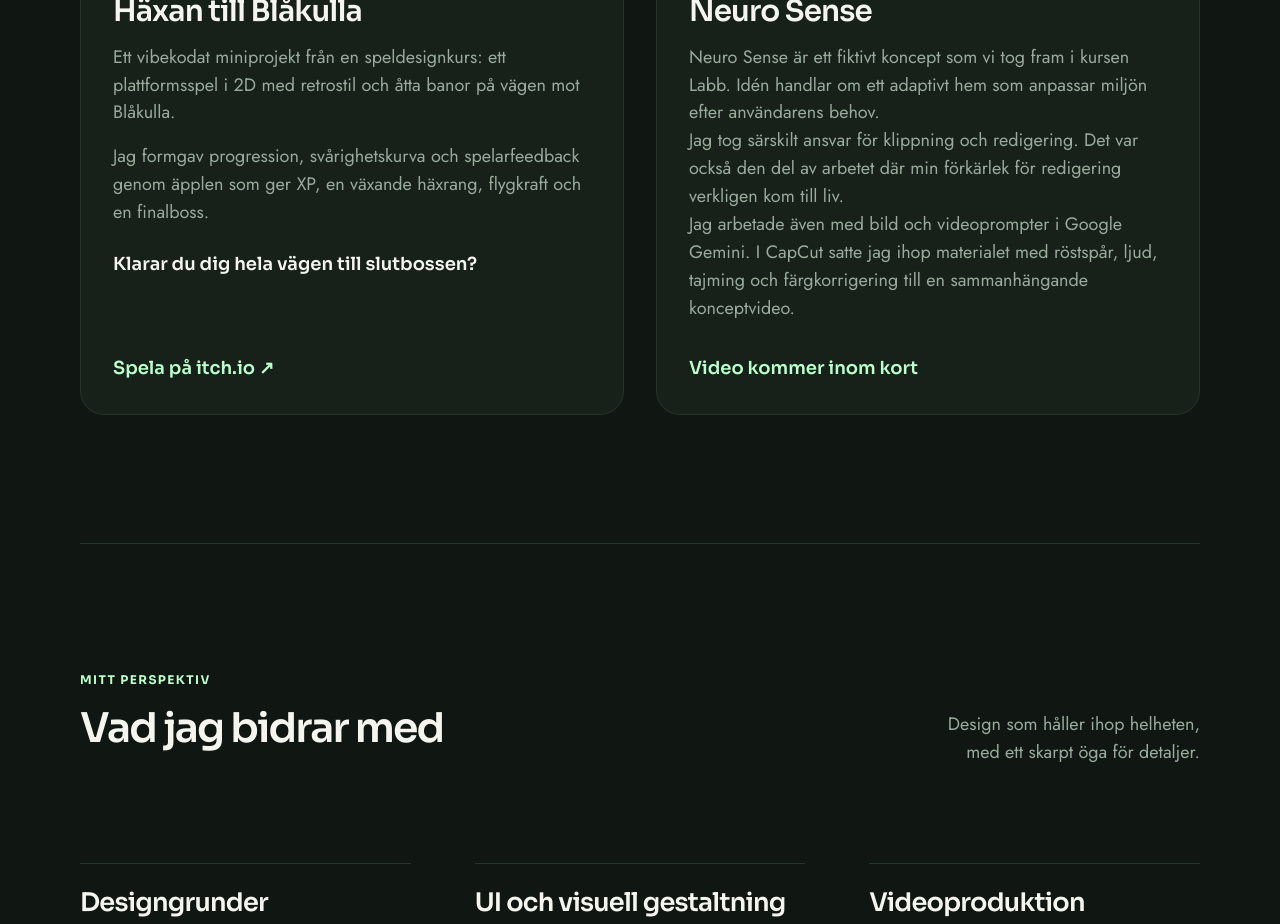
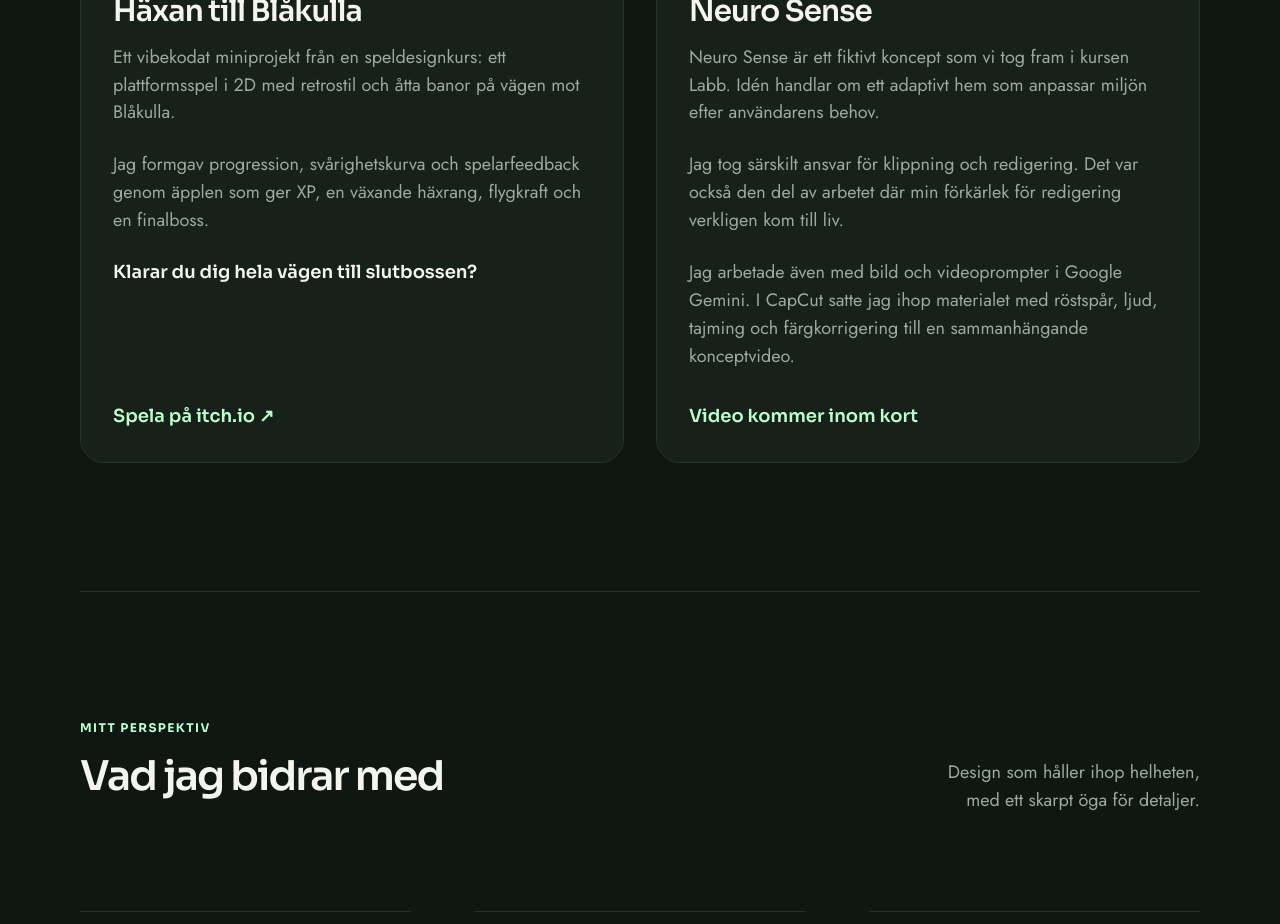
Before and after one commit to Karro-fi/karolina-portfolio, a Next.js app in the folder karolina-portfolio-vercel-upload/: page / in a window 1280 px wide. Shown: the part 3480-4404 px from the top of the page. Built offline with nearby package versions, Linux system fonts and the light colour scheme; no server answers.

Commit message:
Gör Neuro Sense text luftigare

```diff
--- a/karolina-portfolio-vercel-upload/app/globals.css
+++ b/karolina-portfolio-vercel-upload/app/globals.css
@@ -765,8 +765,9 @@ h1 {
   color: var(--muted);
 }
 
-.case-card-copy > p.game-card-detail {
-  margin-top: var(--space-2);
+.case-card-copy > p.game-card-detail,
+.case-card-copy > p.video-card-detail {
+  margin-top: var(--space-3);
 }
 
 .case-card-copy > p.game-card-hook {
```
